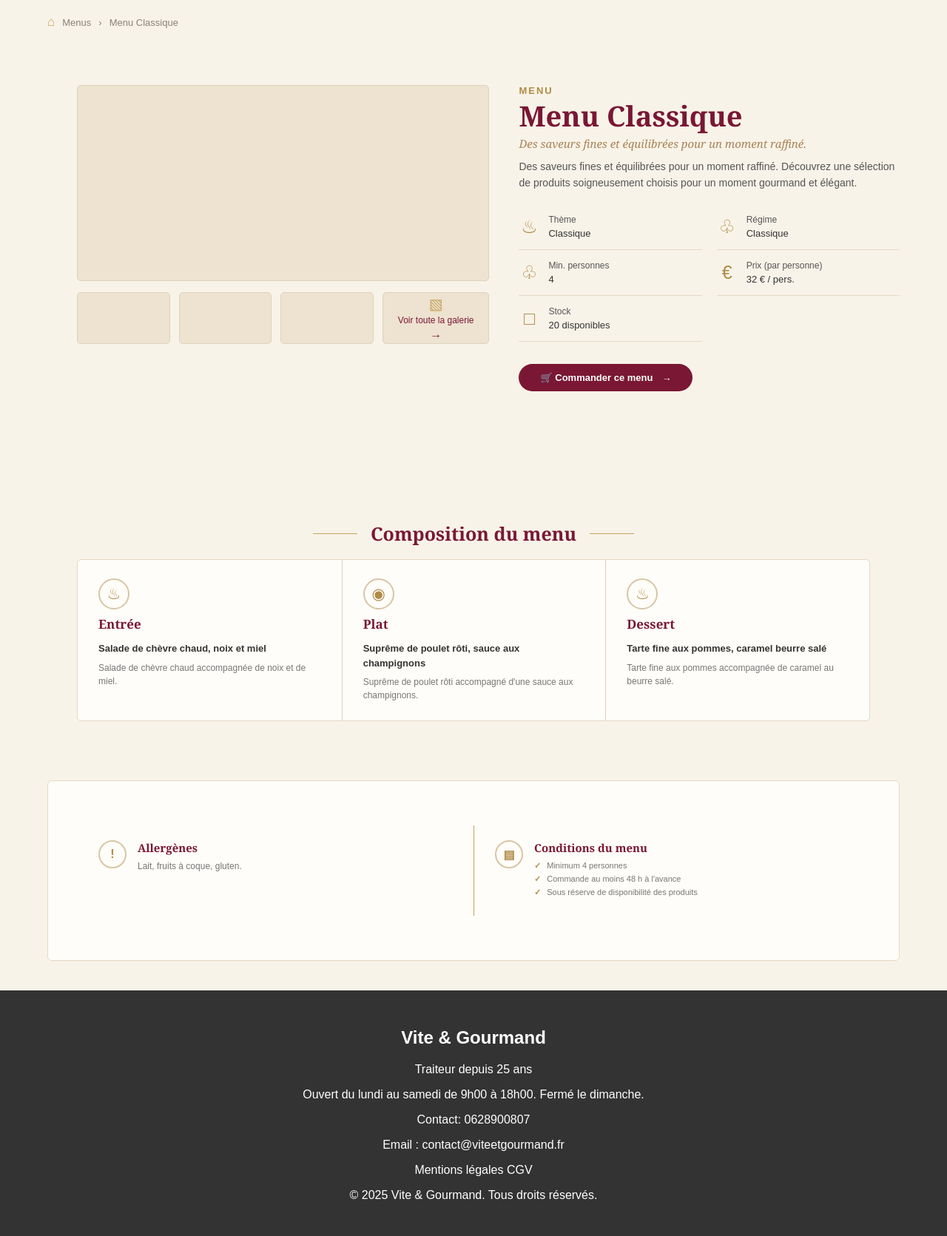
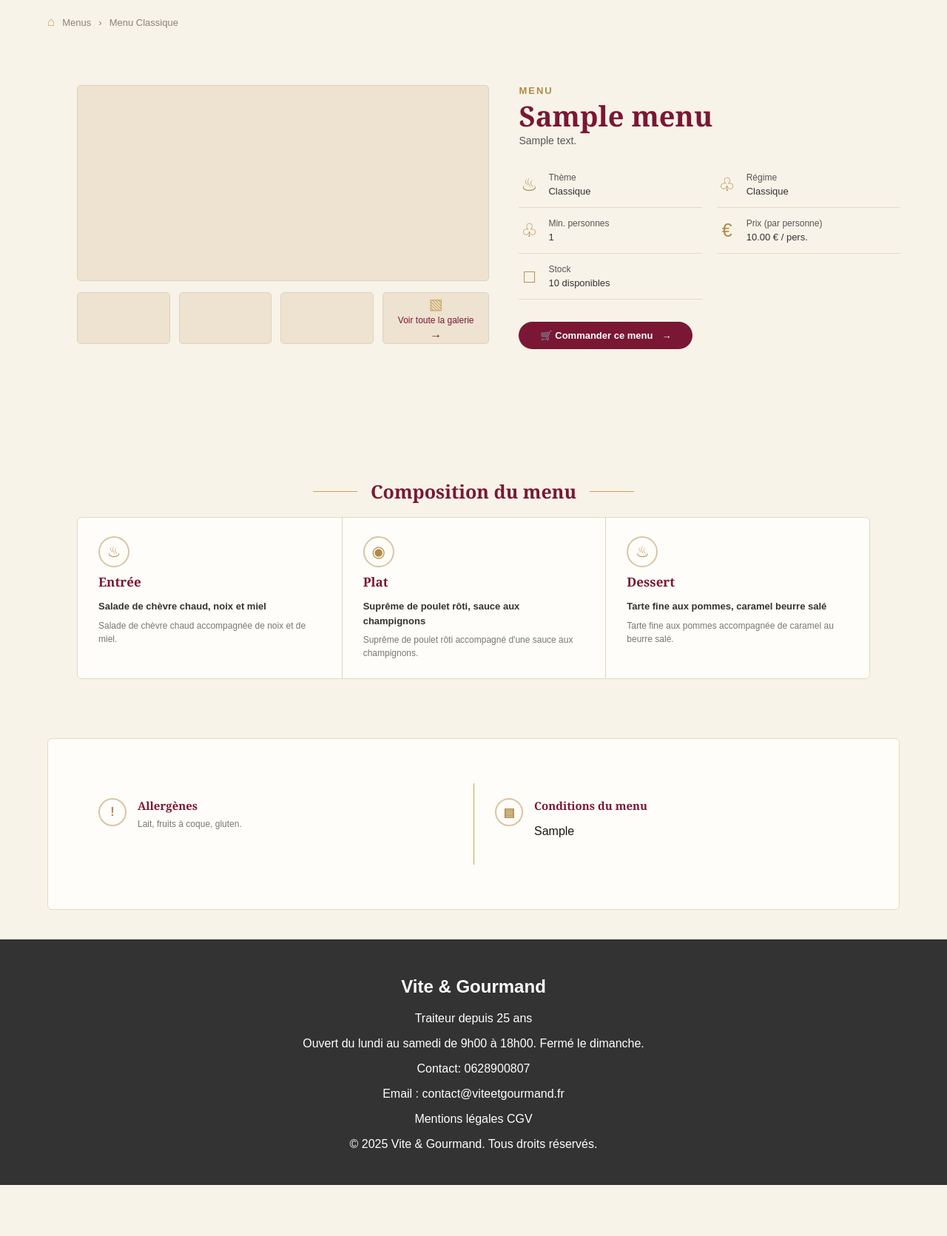
Before and after one commit to kaao76/-ecf_vite_go, a PHP site: page /menu_details.php?id_menu=1 in a window 1280 px wide. Shown: the part 65-1736 px from the top of the page at 74% size. After the commit the page ends 1667 px from the top, so only its background shows below. Run offline with PHP 8.4, Linux system fonts and the light colour scheme; tables that the repository leaves empty hold one stand-in row (values such as "Sample post").

Commit message:
étape affichage dynamique

```diff
--- a/projet-traiteur/View/Html/menu_details.php
+++ b/projet-traiteur/View/Html/menu_details.php
@@ -86,16 +86,13 @@ $menu = new Menu(
 
             <p class="menu-details-label">MENU</p>
 
-            <h1>Menu Classique</h1>
+            <h1><?= $menu->getTitre(); ?></h1>
 
-            <p class="menu-details-slogan">
-                Des saveurs fines et équilibrées pour un moment raffiné.
-            </p>
+
 
             <p class="menu-details-description">
-                Des saveurs fines et équilibrées pour un moment raffiné.
-                Découvrez une sélection de produits soigneusement choisis
-                pour un moment gourmand et élégant.
+               <?=  $menu->getDescription()
+               ?>
             </p>
 
 
@@ -127,7 +124,7 @@ $menu = new Menu(
 
                     <div>
                         <span>Min. personnes</span>
-                        <strong>4</strong>
+                        <strong><?= $menu->getNombrePersonnesMin(); ?></strong>
                     </div>
                 </div>
 
@@ -137,7 +134,7 @@ $menu = new Menu(
 
                     <div>
                         <span>Prix (par personne)</span>
-                        <strong>32 € / pers.</strong>
+                        <strong><?= $menu->getPrixParPersonne(); ?> € / pers.</strong>
                     </div>
                 </div>
 
@@ -147,7 +144,7 @@ $menu = new Menu(
 
                     <div>
                         <span>Stock</span>
-                        <strong>20 disponibles</strong>
+                        <strong><?= $menu->getStockDisponible(); ?> disponibles</strong>
                     </div>
                 </div>
 
@@ -288,11 +285,7 @@ $menu = new Menu(
 
                 <h3>Conditions du menu</h3>
 
-                <ul>
-                    <li>Minimum 4 personnes</li>
-                    <li>Commande au moins 48 h à l'avance</li>
-                    <li>Sous réserve de disponibilité des produits</li>
-                </ul>
+                <p><?= $menu->getConditions(); ?></p>
 
             </div>
 
```
